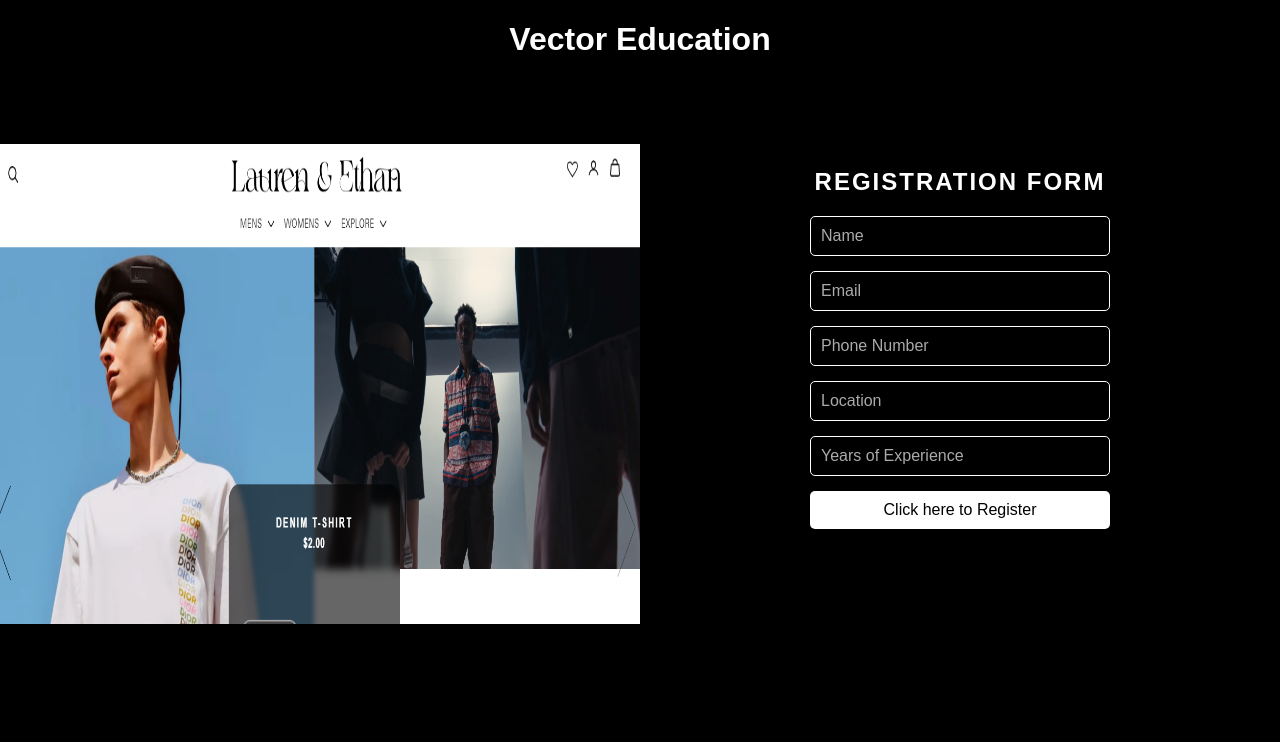
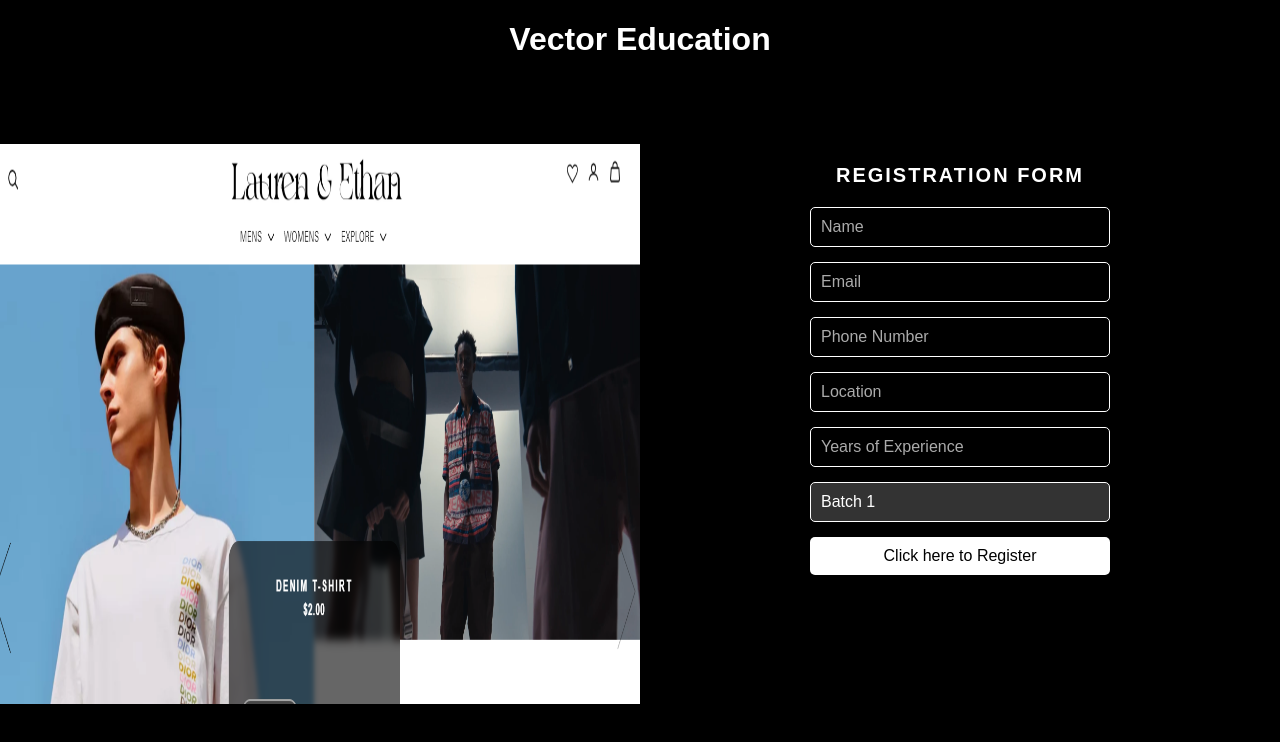
Before and after one commit to TapishKhari/edu, a React (Create React App) app: page / in a window 1280 px wide. Shown: the top 742 px of the page. Built offline with nearby package versions, Linux system fonts and the light colour scheme.

Commit message:
Added Batch No field

```diff
--- a/src/components/Notification-div/Notification.css
+++ b/src/components/Notification-div/Notification.css
@@ -1,7 +1,7 @@
 @media screen and (min-width: 760px) {
     .notify{
         width:100%;
-        height: 60%;
+        height: 70%;
     }
     .img_abc{
         width:100%;
--- a/src/components/Registration/Registration.css
+++ b/src/components/Registration/Registration.css
@@ -1,4 +1,4 @@
-/* RegistrationForm.css */
+/* Registration.css */
 
 body {
   margin: 0;
@@ -9,7 +9,6 @@ body {
 }
 
 .form-container {
-    /* outline: 2px solid white; */
   display: flex;
   justify-content: start;
   align-items: center;
@@ -19,7 +18,7 @@ body {
 
 .form-title {
   margin-bottom: 20px;
-    font-size: 24px;
+  font-size: 20px;
   text-transform: uppercase;
   letter-spacing: 2px;
 }
@@ -61,7 +60,11 @@ body {
 }
 
 .form-button:hover {
-    background-color: black;
-    color: white;
+  background-color:black;
+  color: whitesmoke;
+}
 
+.form-input-readonly {
+  background-color: #333;
+  cursor: not-allowed;
 }
--- a/src/components/Registration/Registration.js
+++ b/src/components/Registration/Registration.js
@@ -1,4 +1,4 @@
-// RegistrationForm.js
+// Registration.js
 import React, { useState } from 'react';
 import axios from 'axios';
 import './Registration.css'; // Import the CSS file
@@ -10,6 +10,7 @@ export const Registration = () => {
     phone: '',
     location: '',
     experience: '',
+    batchNo: 'Batch 1',  // Batch No field
   });
 
   const handleChange = (e) => {
@@ -76,10 +77,16 @@ export const Registration = () => {
           onChange={handleChange}
           className="form-input"
         />
+        <input
+          type="text"
+          name="batchNo"
+          placeholder="Batch No"
+          value={formData.batchNo}
+          readOnly // Makes the field non-editable
+          className="form-input form-input-readonly"
+        />
         <button type="submit" className="form-button">Click here to Register</button>
       </form>
     </div>
   );
 };
-
-export default Registration;
```
Lines whose indentation alone changed are shown as unchanged.
